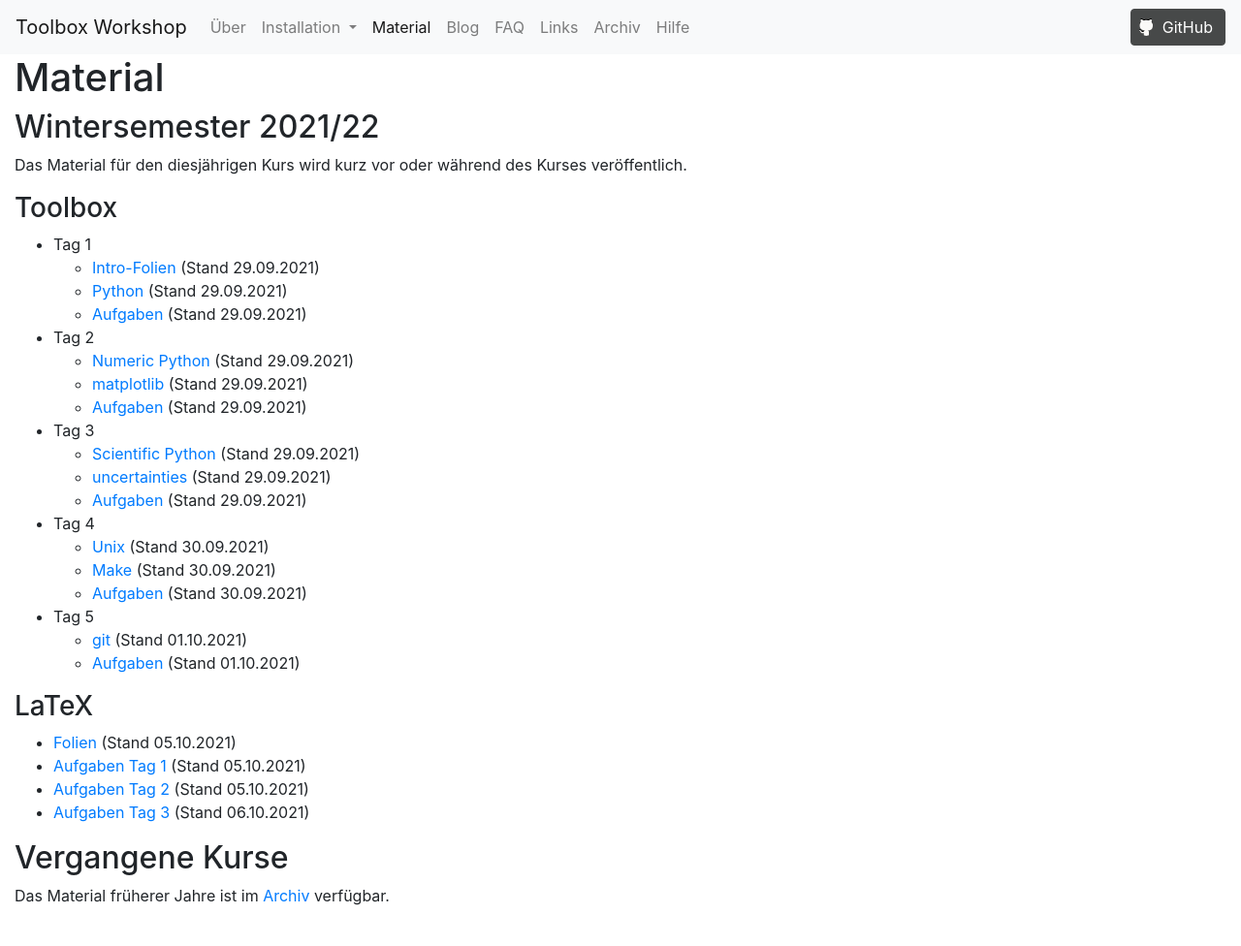
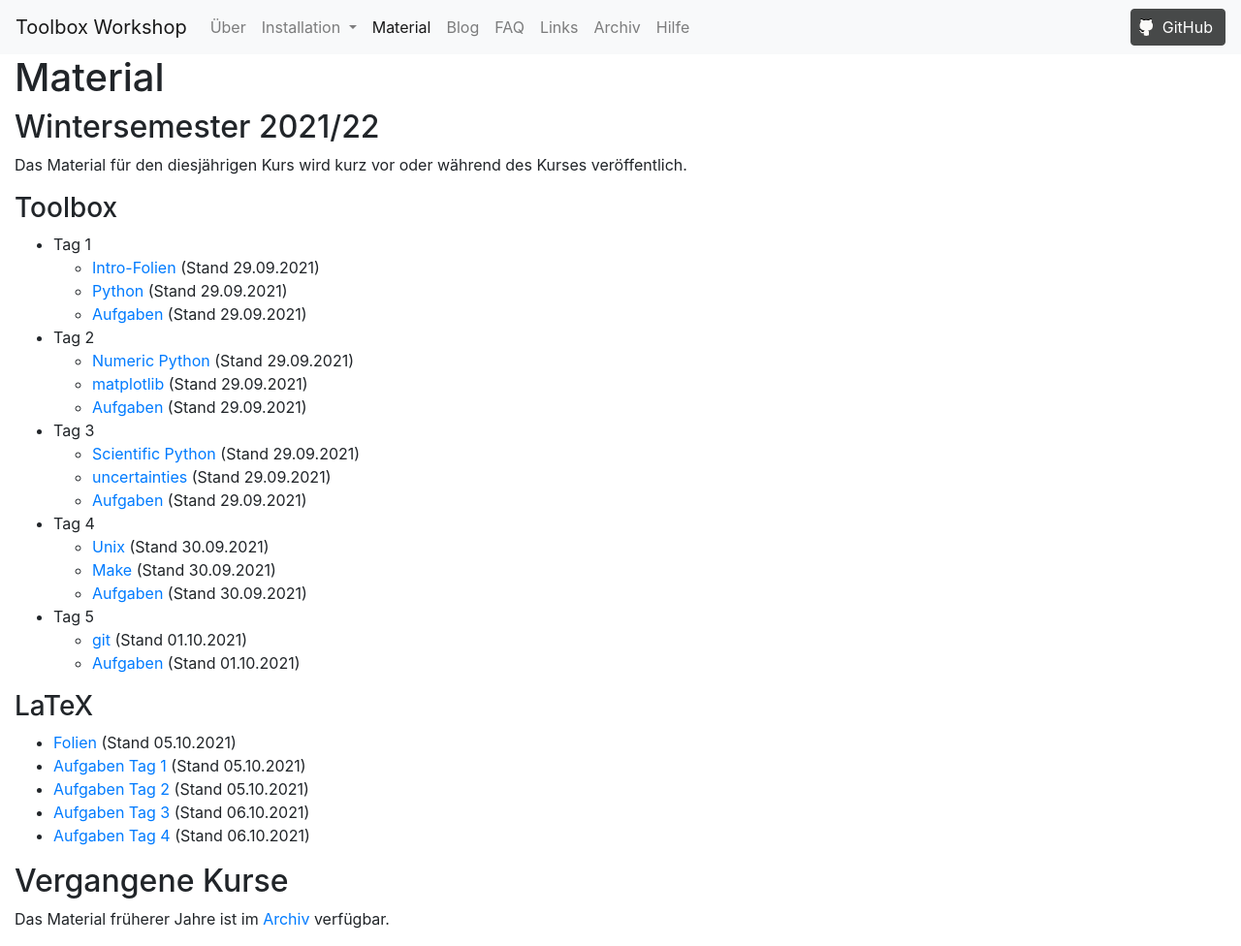
Before and after one commit to pep-dortmund/homepage-toolbox, a Jekyll site: the page built from notes.md, in a window 1280 px wide. Shown: the whole page at 97% size. Built offline with Jekyll 4.4.1, drawn with Linux system fonts in a browser that asks for light colours; before the commit the page ends 952 px from its top, so only the background shows below that.

Commit message:
Material day 4 and 5

```diff
--- a/notes.md
+++ b/notes.md
@@ -40,9 +40,9 @@
 - [Aufgaben Tag 1](files/archive/2021/exercises-latex-1.zip) (Stand 05.10.2021)
 - [Aufgaben Tag 2](files/archive/2021/exercises-latex-2.zip) (Stand 05.10.2021)
 - [Aufgaben Tag 3](files/archive/2021/exercises-latex-3.zip) (Stand 06.10.2021)
+- [Aufgaben Tag 4](files/archive/2021/exercises-latex-4.zip) (Stand 06.10.2021)
 
 <!--
-- [Aufgaben Tag 5](files/archive/2020/exercises-latex-5.zip) (Stand 23.10.2021)
 - [LaTeX Vorlage für Protokolle](files/archive/2020/latex-template.zip) (Stand 23.10.2021)
 -->
 
```
Also changed, not shown: 1 other file.
